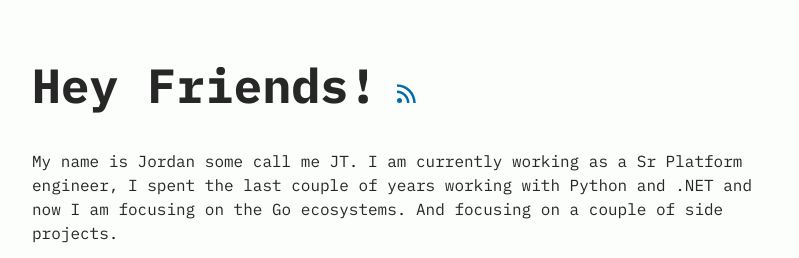
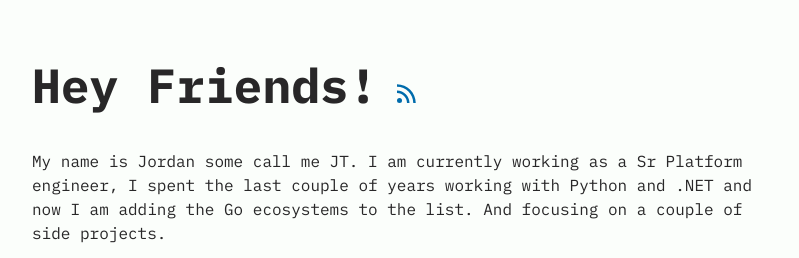
Before and after one commit to JustJordanT/jts-website, an Astro site: page / in a window 1280 px wide. Shown: the part 196-454 px from the top of the page, without its empty margins (240-1039 px from the left). Built offline with nearby package versions, Linux system fonts and the light colour scheme; Astro itself is replaced by a stand-in of ours; some packages are replaced by stand-ins of ours.

Commit message:
Update index.astro

```diff
--- a/src/pages/index.astro
+++ b/src/pages/index.astro
@@ -42,7 +42,7 @@ const socialCount = SOCIALS.filter(social => social.active).length;
 
       <p>
        My name is Jordan some call me JT. I am currently working as a Sr Platform engineer,
-        I spent the last couple of years working with Python and .NET and now I am focusing on the Go ecosystems.
+        I spent the last couple of years working with Python and .NET and now I am adding the Go ecosystems to the list.
          And focusing on a couple of side projects.
       </p>
       <!--<p>-->
```
